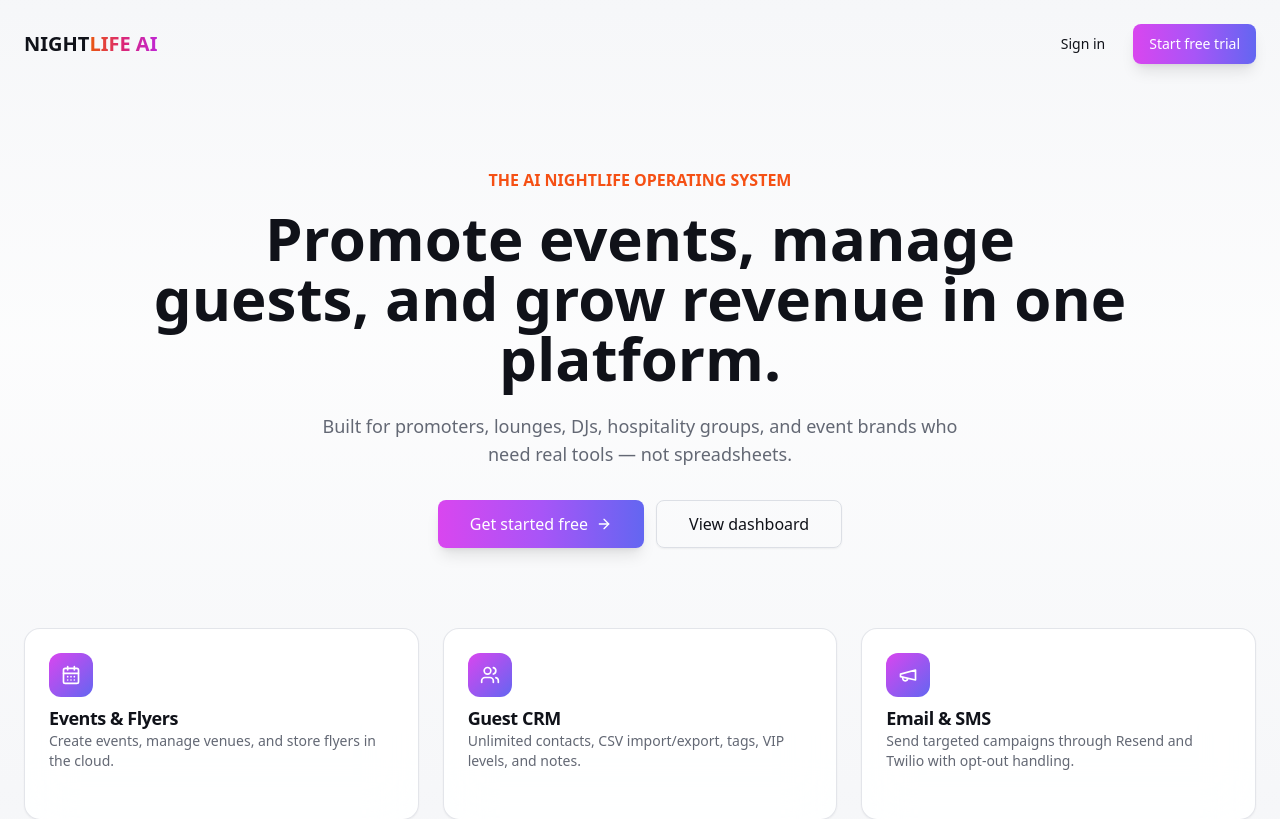
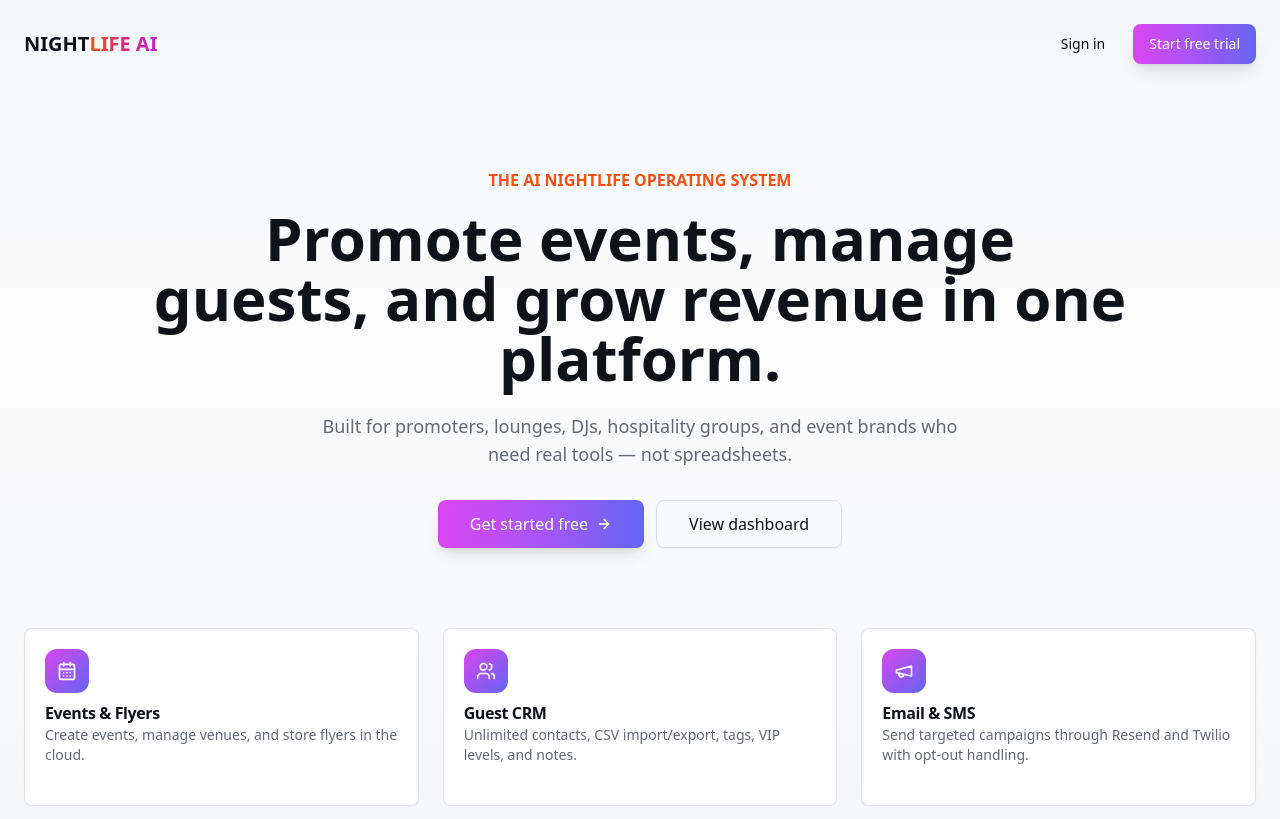
Before and after one commit to bookingcliffpo-spec/nightlife-promoter-mvp, a Next.js app in the folder frontend/: page / in a window 1280 px wide. Shown: the top 819 px of the page. Built offline with nearby package versions, Linux system fonts and the light colour scheme.

Commit message:
Tighten shared card styling

```diff
--- a/frontend/src/components/ui/card.tsx
+++ b/frontend/src/components/ui/card.tsx
@@ -2,17 +2,17 @@ import * as React from 'react';
 import { cn } from '@/lib/utils';
 
 const Card = React.forwardRef<HTMLDivElement, React.HTMLAttributes<HTMLDivElement>>(({ className, ...props }, ref) => (
-  <div ref={ref} className={cn('glass rounded-2xl', className)} {...props} />
+  <div ref={ref} className={cn('rounded-lg border border-border/80 bg-card text-card-foreground shadow-sm shadow-black/[0.03] dark:shadow-black/20', className)} {...props} />
 ));
 Card.displayName = 'Card';
 
 const CardHeader = React.forwardRef<HTMLDivElement, React.HTMLAttributes<HTMLDivElement>>(({ className, ...props }, ref) => (
-  <div ref={ref} className={cn('flex flex-col gap-1 p-6', className)} {...props} />
+  <div ref={ref} className={cn('flex flex-col gap-1 p-5', className)} {...props} />
 ));
 CardHeader.displayName = 'CardHeader';
 
 const CardTitle = React.forwardRef<HTMLParagraphElement, React.HTMLAttributes<HTMLHeadingElement>>(
-  ({ className, ...props }, ref) => <h3 ref={ref} className={cn('text-lg font-semibold leading-none tracking-tight', className)} {...props} />
+  ({ className, ...props }, ref) => <h3 ref={ref} className={cn('text-base font-semibold leading-none tracking-tight', className)} {...props} />
 );
 CardTitle.displayName = 'CardTitle';
 
@@ -22,12 +22,12 @@ const CardDescription = React.forwardRef<HTMLParagraphElement, React.HTMLAttribu
 CardDescription.displayName = 'CardDescription';
 
 const CardContent = React.forwardRef<HTMLDivElement, React.HTMLAttributes<HTMLDivElement>>(({ className, ...props }, ref) => (
-  <div ref={ref} className={cn('p-6 pt-0', className)} {...props} />
+  <div ref={ref} className={cn('p-5 pt-0', className)} {...props} />
 ));
 CardContent.displayName = 'CardContent';
 
 const CardFooter = React.forwardRef<HTMLDivElement, React.HTMLAttributes<HTMLDivElement>>(({ className, ...props }, ref) => (
-  <div ref={ref} className={cn('flex items-center p-6 pt-0', className)} {...props} />
+  <div ref={ref} className={cn('flex items-center p-5 pt-0', className)} {...props} />
 ));
 CardFooter.displayName = 'CardFooter';
 
```
